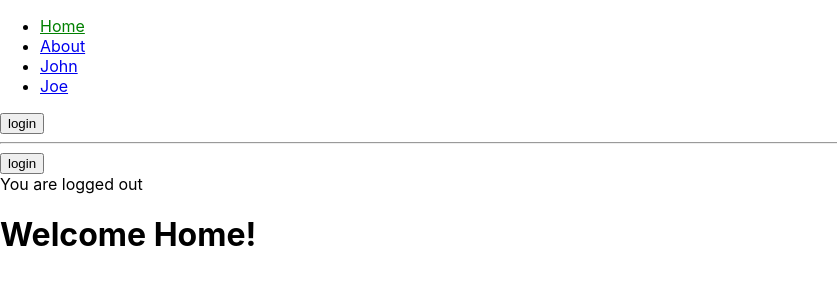
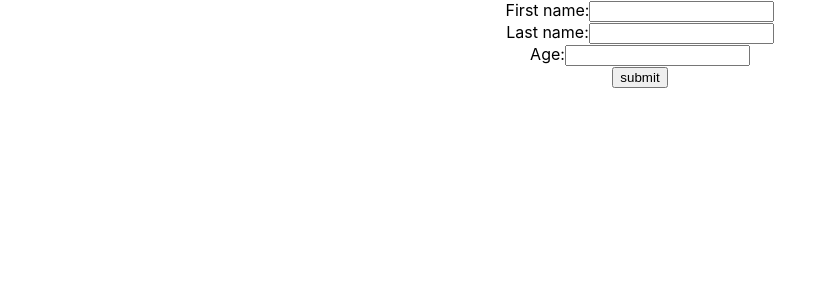
Before and after one commit to gchan82/react-typescript, a React (Create React App) app: page / in a window 1280 px wide. Shown: the top 300 px of the page, without its empty margins (0-837 px from the left). Built offline with nearby package versions, Linux system fonts and the light colour scheme; the HTML template or start-up script is replaced by a standard one.

Commit message:
onKeyUp target/events

```diff
--- a/src/App.js
+++ b/src/App.js
@@ -1,72 +1,54 @@
 import React, { Component } from 'react';
 import './App.css';
-import { BrowserRouter as Router, NavLink, Redirect, Prompt } from 'react-router-dom';
-import Route from 'react-router-dom/Route';
-
-// match.params.user: unclear
-const User = ({ username }) => {
-  return (
-    <div>
-      <h1> Welcome, {username}! </h1>
-    </div>
-  )
-}
 
 class App extends Component {
-  state = {
-    loggedIn: false
+
+  onClick = () => {
+    console.log(this.firstName.value);
+    console.log(this.lastName.value);
+    console.log(this.age.value);
   }
-  handleClick = () => {
-    this.setState(prevState => ({
-      loggedIn: !prevState.loggedIn
-    }))
+  onKeyUp = (target, e) => {
+    console.log(e.keyCode);
+    if (e.keyCode === 13) {
+      switch (target) {
+        case 'firstName':
+          this.lastName.focus();
+          break;
+        case 'lastName':
+          this.age.focus();
+          break;
+        case 'age':
+          this.submit.focus();
+          break;
+        default:
+          this.firstName.focus();
+          break;
+      }
+    }
   }
   render() {
     return (
-      <Router>
+      <div className="App">
         <div>
-          <ul>
-            <li><NavLink exact to="/" activeStyle={{ color: 'green' }}>Home</NavLink></li>
-            <li><NavLink exact to="/about" activeStyle={{ color: 'green' }}>About</NavLink></li>
-            <li><NavLink exact to="/user/John" activeStyle={{ color: 'green' }}>John</NavLink></li>
-            <li><NavLink exact to="/user/Joe" activeStyle={{ color: 'green' }}>Joe</NavLink></li>
-          </ul>
+          <span>First name:</span>
+          <input ref={(input) => { this.firstName = input }} onKeyUp={this.onKeyUp.bind(this, 'firstName')} type="text" />
 
-          <Prompt
-            when={!this.state.loggedIn}
-            message={(location) => {
-              return location.pathname.startsWith('/user') ? 'You are not logged in. Please login to access.' : true
-            }}
-
-          />
-
-          {/* documentation:
-(location) => {
-  return location.pathname.startsWith('/user')
-  :prompts only in /user route. Prevents 2nd prompt again when re-routing to home page.
-*/}
-
-
-          <input type="button" value={this.state.loggedIn ? 'log out' : 'login'} onClick={this.handleClick}></input>
-          <hr></hr>
-          <button onClick={this.handleClick}>{this.state.loggedIn ? 'log out' : 'login'}</button>
-          <br></br>
-          {this.state.loggedIn ? 'You are logged in' : 'You are logged out'}
-
-          <Route exact path="/" render={() => {
-            return (
-              <div>
-                <h1>Welcome Home!</h1>
-              </div>
-            )
-          }} />
-          <Route exact path="/about" render={() => { return <h1>About Page</h1> }} />
-          <Route exact path="/user/:id" render={({ match }) => {
-            return this.state.loggedIn ? <User username={match.params.id} /> : <Redirect to="/" />
-          }}></Route>
         </div>
-      </Router>
+        <div>
+          <span>Last name:</span>
+          <input type="text" ref={(input) => { this.lastName = input }} onKeyUp={this.onKeyUp.bind(this, 'lastName')} />
+        </div>
+        <div>
+          <span>Age:</span>
+          <input type="text" ref={(input) => { this.age = input }} onKeyUp={this.onKeyUp.bind(this, 'age')} />
+        </div>
+        <div>
+          <input type="submit" value="submit" ref={(input) => { this.submit = input }} onClick={this.onClick} onKeyUp={this.onKeyUp.bind(this, 'submit')} />
+        </div>
+      </div>
     )
   }
 }
+
 export default App;
```
